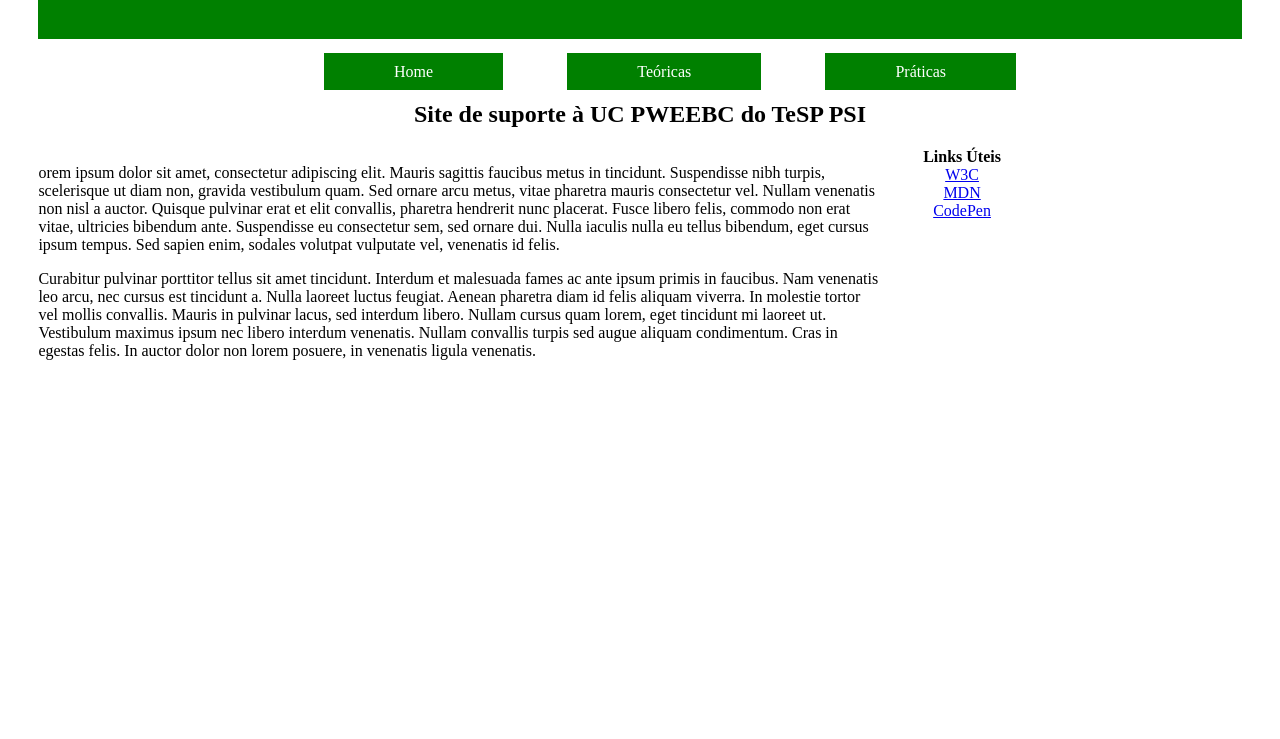
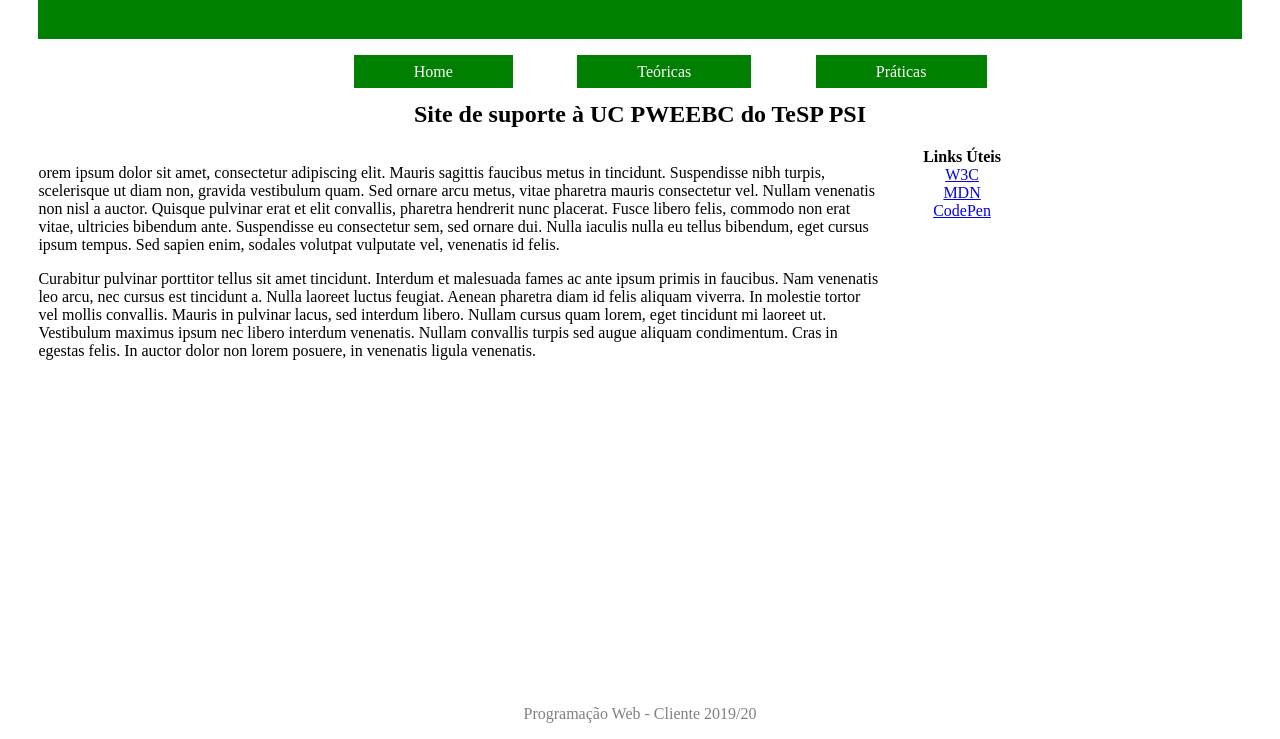
Before and after one commit to spotsut/projeto-ipl, a plain HTML site: page ficha2-ex4.index.html in a window 1280 px wide. Shown: the part 61-800 px from the top of the page. Drawn offline with Linux system fonts and the light colour scheme.

Commit message:
ficha2-ex4

```diff
--- a/ficha2-ex4.index.html
+++ b/ficha2-ex4.index.html
@@ -3,8 +3,9 @@
  <head>
  <meta charset="utf-8">
  <meta http-equiv="X-UA-Compatible" content="IE=edge,chrome=1">
- <title>O título da página</title>
+
  <meta name="description" content="">
+ <title>TeSP - PWebC</title>
  <link rel="stylesheet" href="style-ficha2.css">
  <meta name="viewport" content="width=device-width, initialscale=1">
  </head>
@@ -31,4 +32,7 @@
     <a href="https://codepen.io/">CodePen</a>
 </div>
  </body>
+ <footer>
+<p>Programação Web - Cliente 2019/20</p>
+ </footer>
 </html>
--- a/style-ficha2.css
+++ b/style-ficha2.css
@@ -22,7 +22,7 @@ body{
 
 }
 .link-menu{
-padding: 10px 70px 10px 70px;
+padding: 0.7% 5% 0.7% 5%;
 margin-left: 5%;
   background-color: green;
     color: white;
@@ -45,3 +45,14 @@ margin-left: 5%;
 float: right;
 
 }
+footer{
+
+  position: fixed;
+  left: 0;
+  bottom: 0;
+  width: 100%;
+  background-color: white;
+  color: grey;
+  text-align: center;
+
+}
```
Also changed, not shown: ficha2-ex4.praticas.html (+1 -1 lines), ficha2-ex4.teoricas.html (+1 -1 lines).
